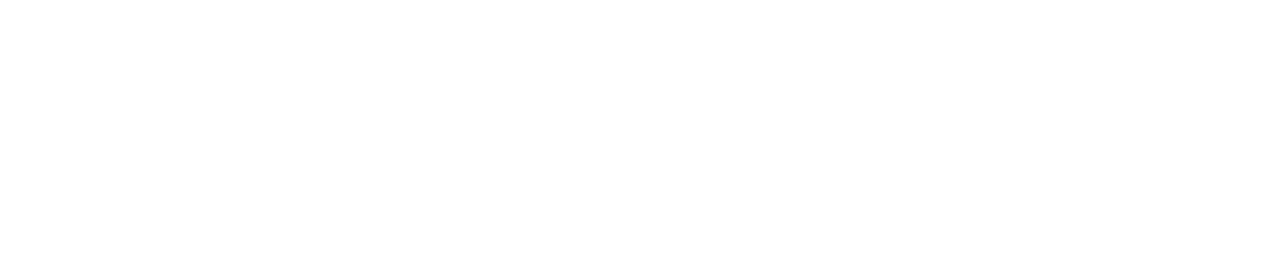
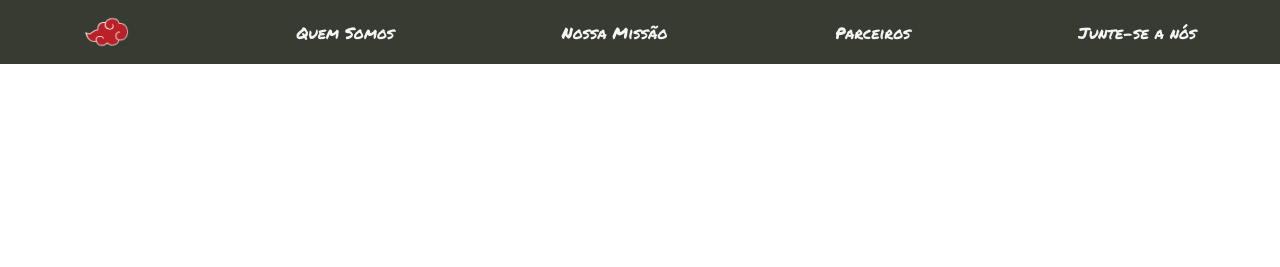
Before and after one commit to ana-sla/D3-grid, a plain HTML site: page index.html in a window 1280 px wide. Drawn offline with Linux system fonts and the light colour scheme.

Commit message:
estilizar navbar

```diff
--- a/css/style.css
+++ b/css/style.css
@@ -8,10 +8,27 @@ body{
     grid-template-columns: 25vw 25vw 25vw 25vw;
     grid-template-rows: 8vh 25vh 60vw 10vw;
     margin: 0;
+    font-family: 'Permanent Marker', cursive;
 }
 
 nav{
     grid-area: nav;
+    background-color: #373b31;
+    display: flex;
+    align-items: center;
+    justify-content: space-around;
+}
+
+nav > img {
+    width: 45px;
+}
+
+nav a{
+    color: whitesmoke;
+    text-decoration: none;
+}
+nav a:hover{
+    color: #bb2127;
 }
 
 header{
--- a/index.html
+++ b/index.html
@@ -5,10 +5,18 @@
     <meta name="viewport" content="width=device-width, initial-scale=1.0">
     <meta http-equiv="X-UA-Compatible" content="ie=edge">
     <link rel="stylesheet" href="css/style.css">
+    <link href="https://fonts.googleapis.com/css?family=Permanent+Marker&display=swap" rel="stylesheet">
+
     <title>Akatsuki</title>
 </head>
 <body>
-    <nav></nav>
+    <nav>
+        <img src="images/nuvem.png" alt="logo da Akatsuki">
+        <a href="">Quem Somos</a>
+        <a href="">Nossa Missão</a>
+        <a href="">Parceiros</a>
+        <a href="">Junte-se a nós</a>
+    </nav>
     <header></header>
     <section></section>
     <aside></aside>
```
Also changed, not shown: images/kunai (1).png (added), images/kunai.png (added), images/nuvem.png (added).
